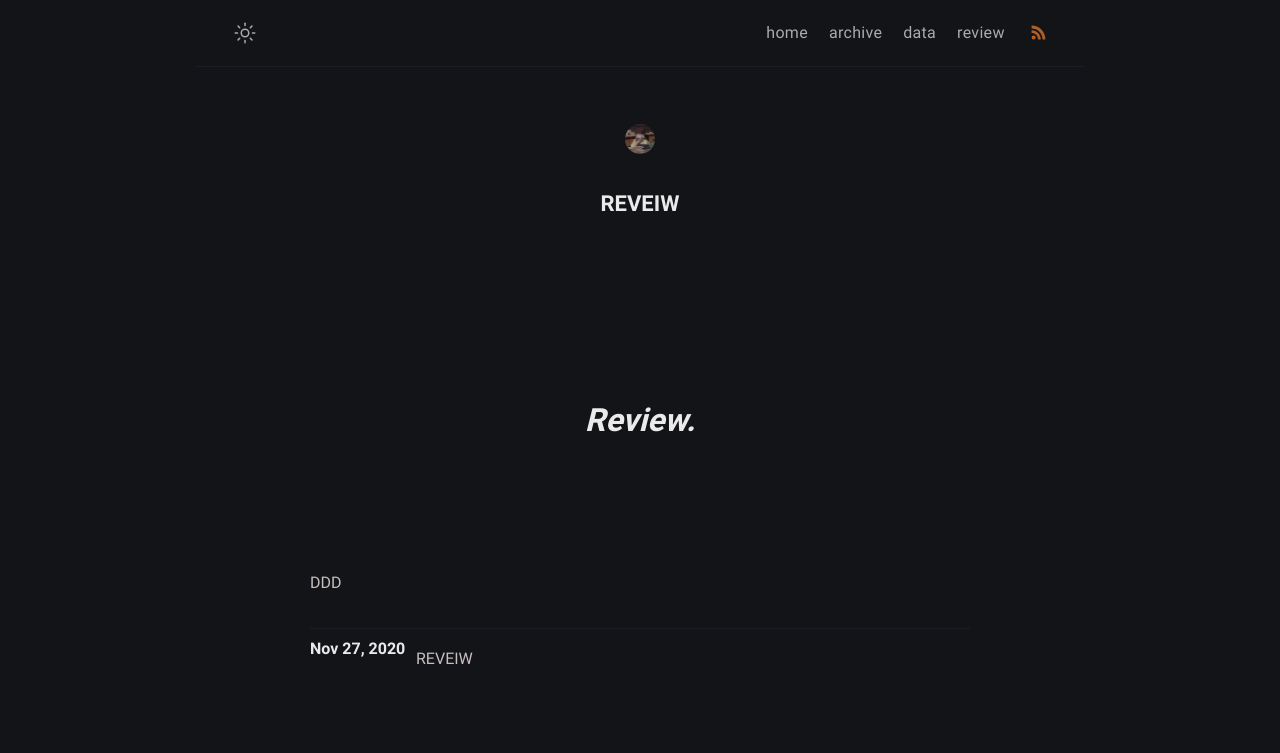
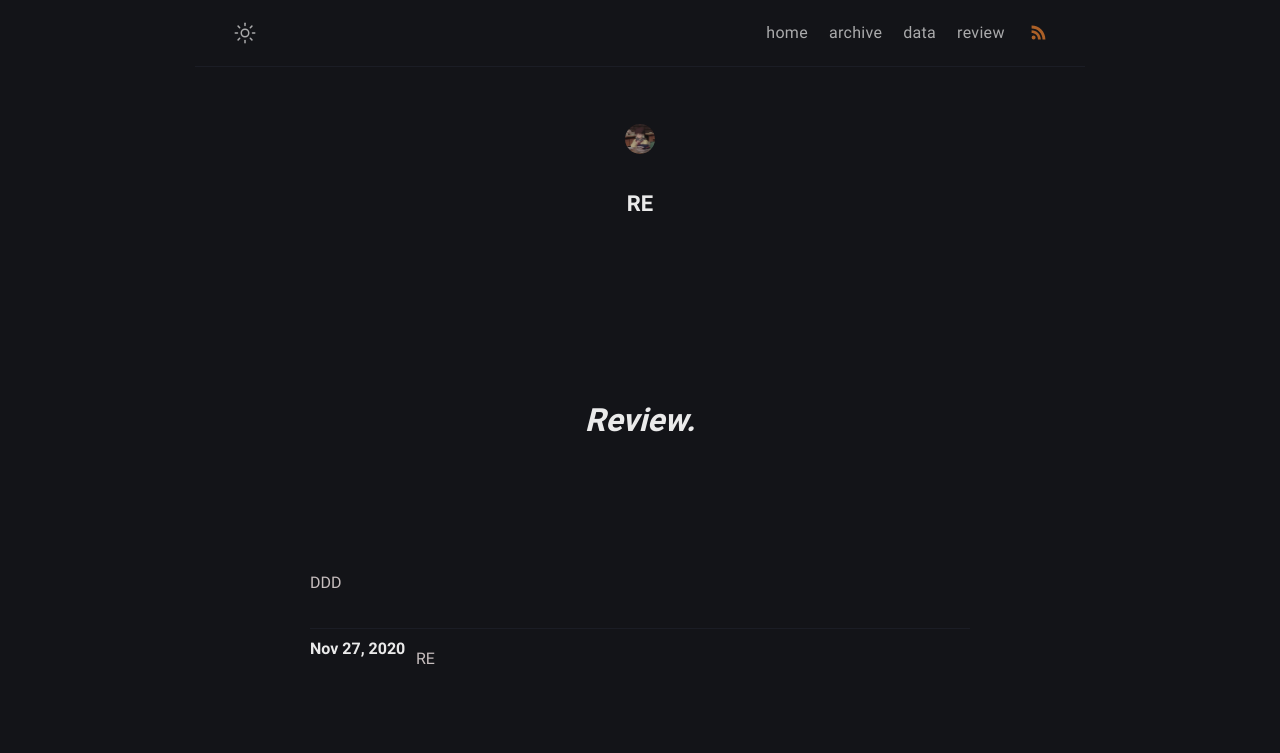
Before and after one commit to iwdstry/yeieje, a Jekyll site: the page built from review.html, in a window 1280 px wide. Shown: the top 753 px of the page. Built offline with Jekyll 4.4.1, drawn with Linux system fonts in a browser that asks for light colours.

Commit message:
Update review.html

```diff
--- a/review.html
+++ b/review.html
@@ -4,7 +4,7 @@
 excerpt: Sorted article by tags.
 ---
 
-<div class="data"> <img class="data-avatar" src="{{ base.url }}/yeieje/assets/img/avatar1.jpg"> <h2 class="author-name"><p> REVEIW </p></div>
+<div class="data"> <img class="data-avatar" src="{{ base.url }}/yeieje/assets/img/avatar1.jpg"> <h2 class="author-name"><p> RE </p></div>
 
 <center><div>
   </br></br></br></br>
```
